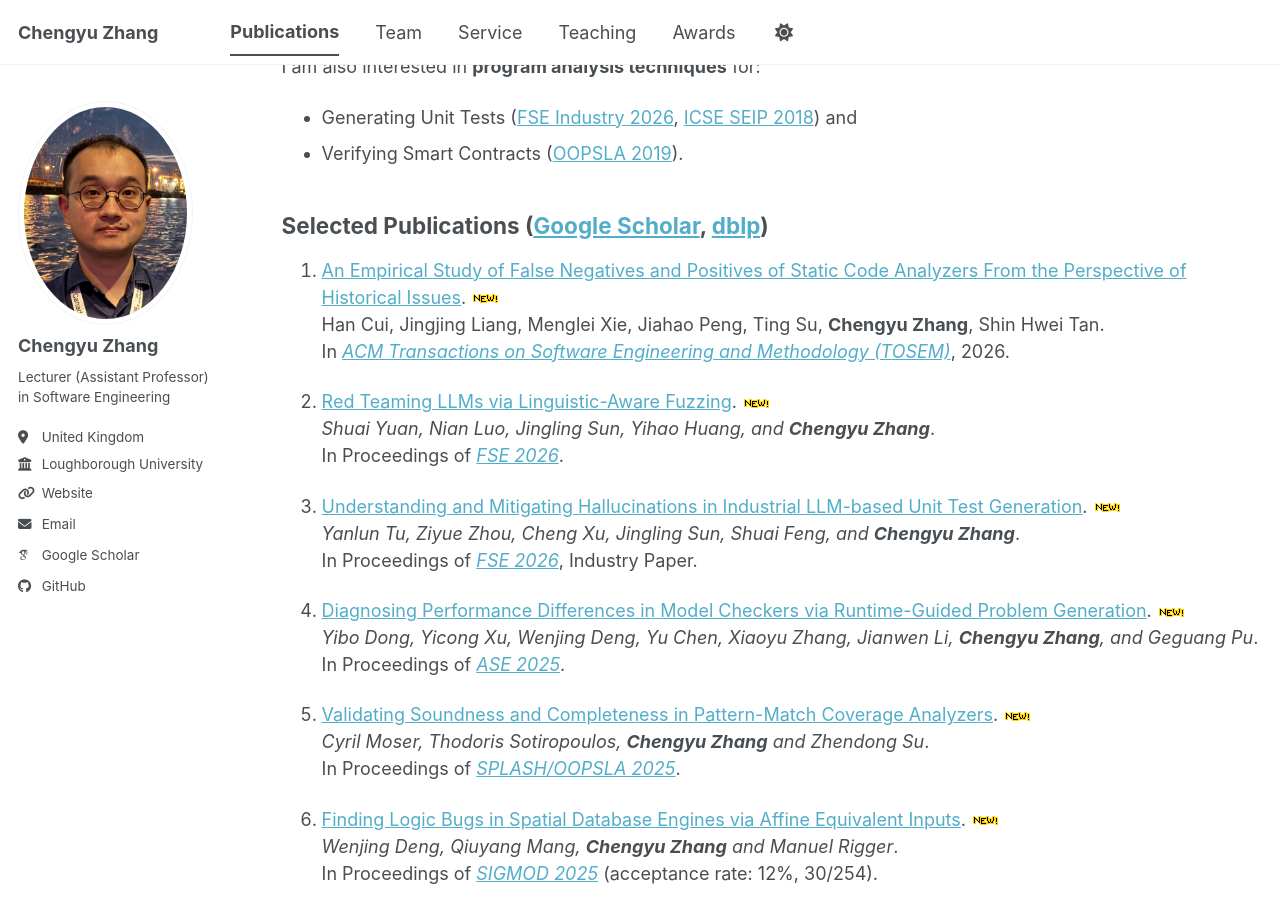
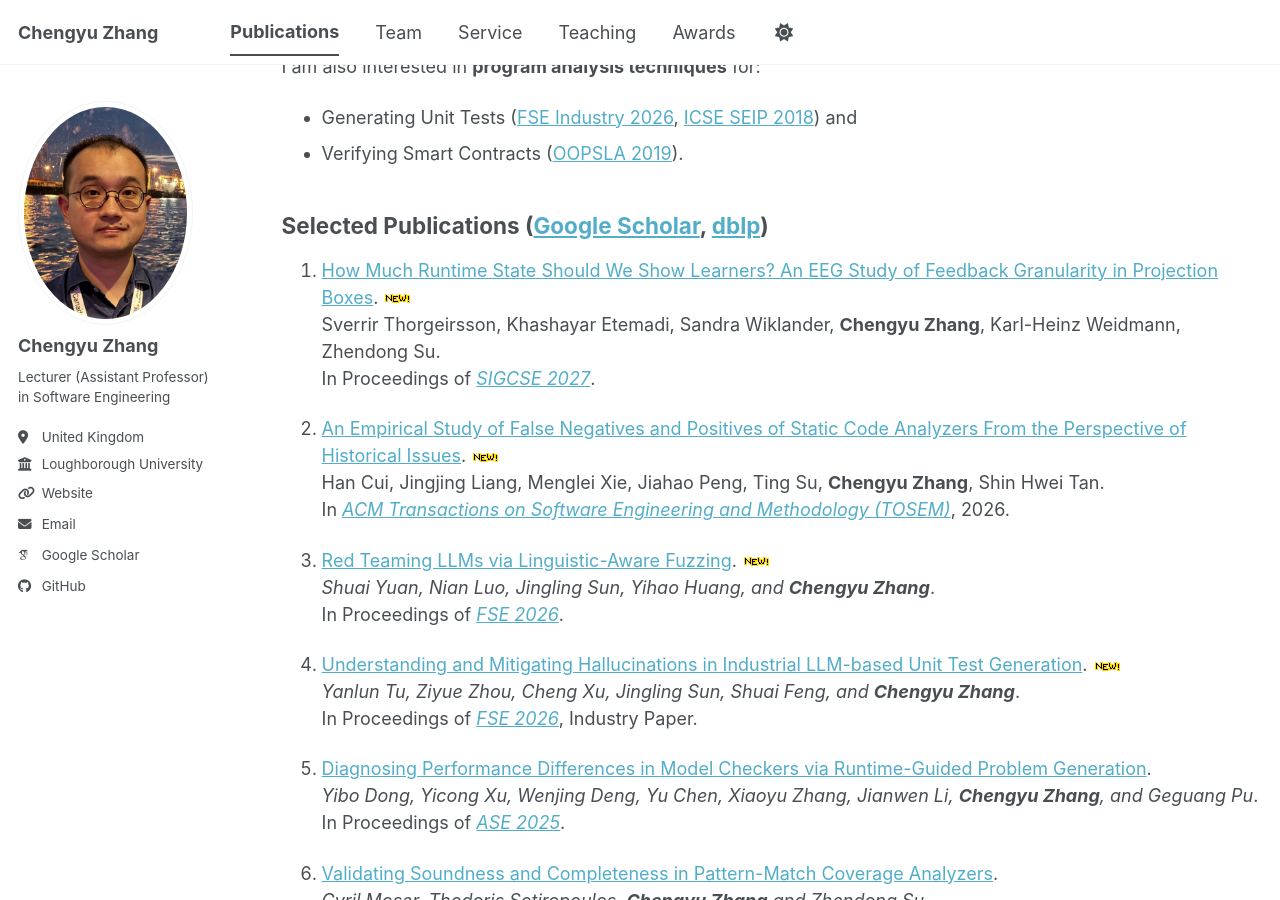
Before and after one commit to muchang/muchang.github.io, a Jekyll site: the page built from _pages/publications.md, in a window 1280 px wide and 900 px high, scrolled down 305 px. Built offline with Jekyll 4.4.1, drawn with Linux system fonts in a browser that asks for light colours; some web fonts are replaced; a script bundle is joined from its source files by our own code; library files that are not in the unit come from our copies.

Commit message:
Update selected publications list
Added new publication entries with authors and conference details.

```diff
--- a/_pages/publications.md
+++ b/_pages/publications.md
@@ -20,6 +20,10 @@ I am also interested in **program analysis techniques** for:
 
 ## Selected Publications ([Google Scholar](https://scholar.google.com/citations?user=t87xiP8AAAAJ&hl=en), [dblp](https://dblp.org/pid/01/7515-1.html))
 
+1. [How Much Runtime State Should We Show Learners? An EEG Study of Feedback Granularity in Projection Boxes](https://2027.sigcse-ts.acm.org/details/sigcse-ts-2027-Papers-1/166/How-Much-Runtime-State-Should-We-Show-Learners-An-EEG-Study-of-Feedback-Granularity-). ![](/images/new.gif)
+  Sverrir Thorgeirsson, Khashayar Etemadi, Sandra Wiklander, **Chengyu Zhang**, Karl-Heinz Weidmann, Zhendong Su.
+  In Proceedings of *[SIGCSE 2027](https://2027.sigcse-ts.acm.org/)*.
+
 1. [An Empirical Study of False Negatives and Positives of Static Code Analyzers From the Perspective of Historical Issues](). ![](/images/new.gif)
   Han Cui, Jingjing Liang, Menglei Xie, Jiahao Peng, Ting Su, **Chengyu Zhang**, Shin Hwei Tan.
   In *[ACM Transactions on Software Engineering and Methodology (TOSEM)](https://dl.acm.org/journal/TOSEM)*, 2026.
@@ -32,15 +36,15 @@ I am also interested in **program analysis techniques** for:
    *Yanlun Tu, Ziyue Zhou, Cheng Xu, Jingling Sun, Shuai Feng, and **Chengyu Zhang***.
    In Proceedings of *[FSE 2026](https://conf.researchr.org/home/fse-2026)*, Industry Paper.
 
-3. [Diagnosing Performance Differences in Model Checkers via Runtime-Guided Problem Generation](https://dl.acm.org/doi/10.1109/ASE63991.2025.00019). ![](/images/new.gif)
+3. [Diagnosing Performance Differences in Model Checkers via Runtime-Guided Problem Generation](https://dl.acm.org/doi/10.1109/ASE63991.2025.00019).
    *Yibo Dong, Yicong Xu, Wenjing Deng, Yu Chen, Xiaoyu Zhang, Jianwen Li, **Chengyu Zhang**, and Geguang Pu*.
    In Proceedings of *[ASE 2025](https://conf.researchr.org/home/ase-2025)*.
 
-4. [Validating Soundness and Completeness in Pattern-Match Coverage Analyzers](https://dl.acm.org/doi/pdf/10.1145/3763171). ![](/images/new.gif)
+4. [Validating Soundness and Completeness in Pattern-Match Coverage Analyzers](https://dl.acm.org/doi/pdf/10.1145/3763171).
    *Cyril Moser, Thodoris Sotiropoulos, **Chengyu Zhang** and Zhendong Su*.
    In Proceedings of *[SPLASH/OOPSLA 2025](https://2024.splashcon.org/track/splash-2024-oopsla/)*.
 
-5. [Finding Logic Bugs in Spatial Database Engines via Affine Equivalent Inputs](https://dl.acm.org/doi/10.1145/3698810). ![](/images/new.gif)
+5. [Finding Logic Bugs in Spatial Database Engines via Affine Equivalent Inputs](https://dl.acm.org/doi/10.1145/3698810).
    *Wenjing Deng, Qiuyang Mang, **Chengyu Zhang** and Manuel Rigger*.
    In Proceedings of *[SIGMOD 2025](https://2025.sigmod.org/)* (acceptance rate: 12%, 30/254).
 
```
